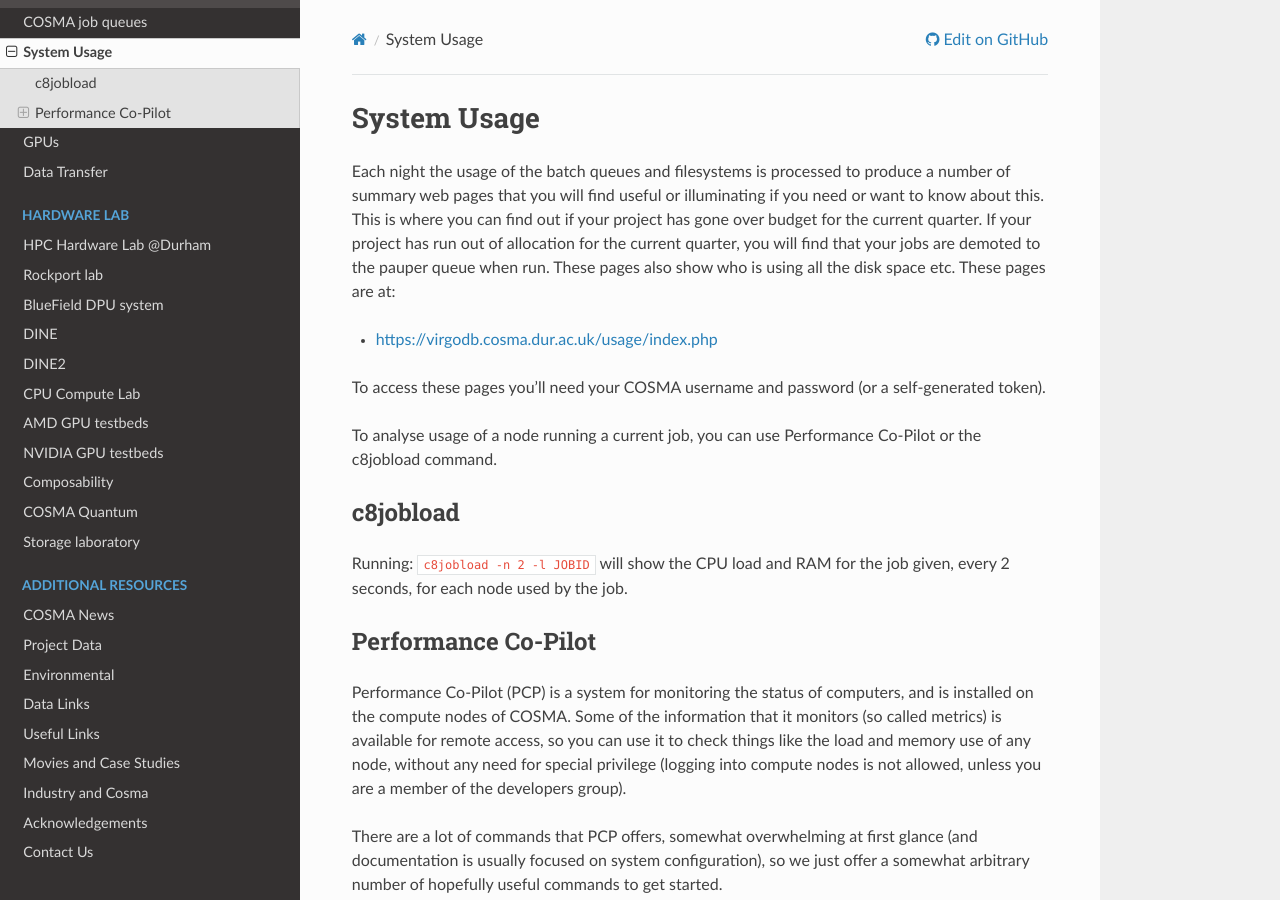
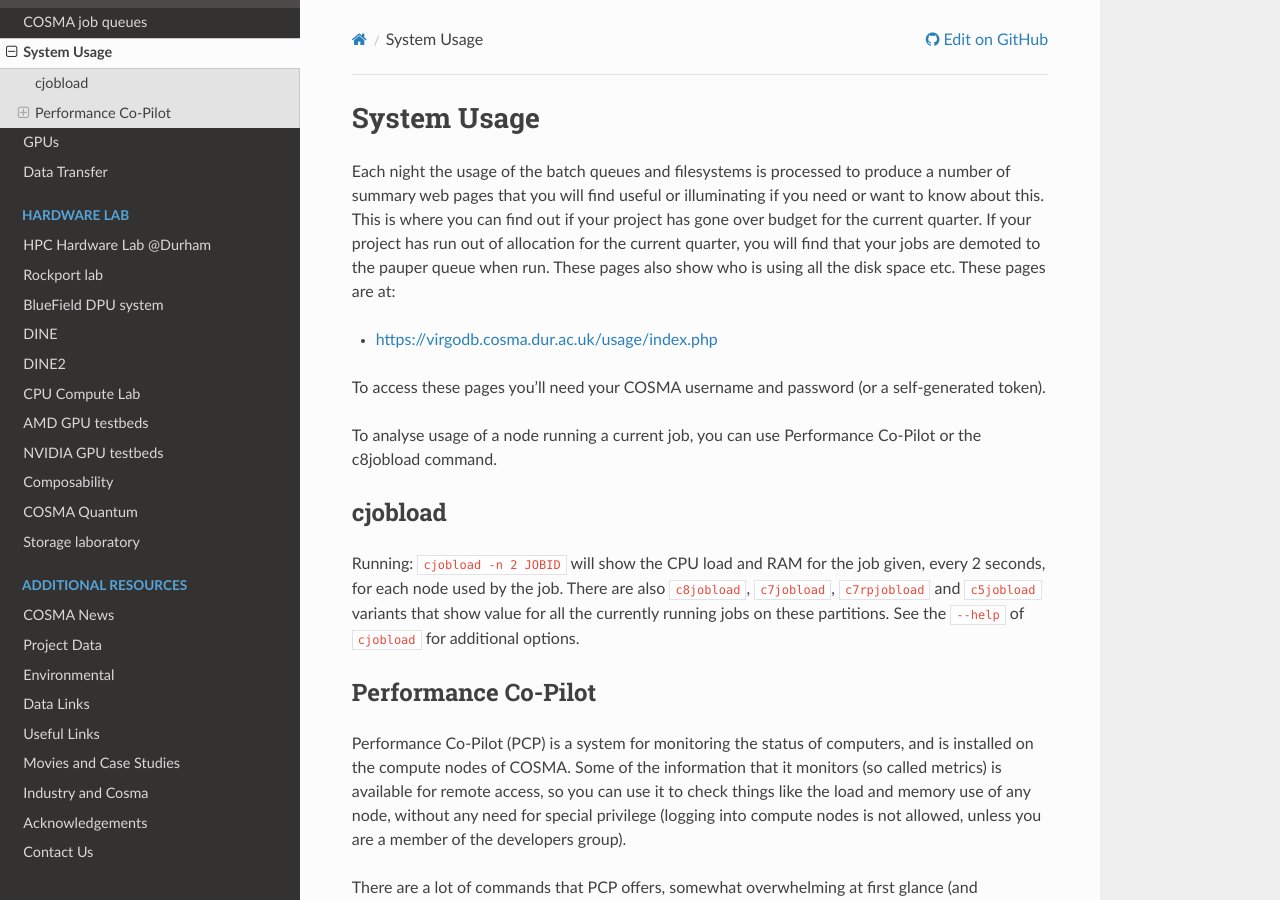
Before and after one commit to agb32/cosmadoc, a Sphinx documentation site: the page built from docs/source/system.md, in a window 1280 px wide and 900 px high. Built offline with Sphinx 7.4.7 and the Read the Docs theme 3.1.0, drawn with Linux system fonts in a browser that asks for light colours.

Commit message:
Update system.md
Update description of jobload commands.

```diff
--- a/docs/source/system.md
+++ b/docs/source/system.md
@@ -11,9 +11,11 @@
 
 To analyse usage of a node running a current job, you can use Performance Co-Pilot or the c8jobload command.
 
-## c8jobload
+## cjobload
 
-Running: `c8jobload -n 2 -l JOBID` will show the CPU load and RAM for the job given, every 2 seconds, for each node used by the job.
+Running: `cjobload -n 2 JOBID` will show the CPU load and RAM for the job given, every 2 seconds, for each node used by the job.
+There are also `c8jobload`, `c7jobload`, `c7rpjobload` and `c5jobload` variants that show value for all the currently running jobs
+on these partitions. See the `--help` of `cjobload` for additional options.
 
 
 ## Performance Co-Pilot
```
